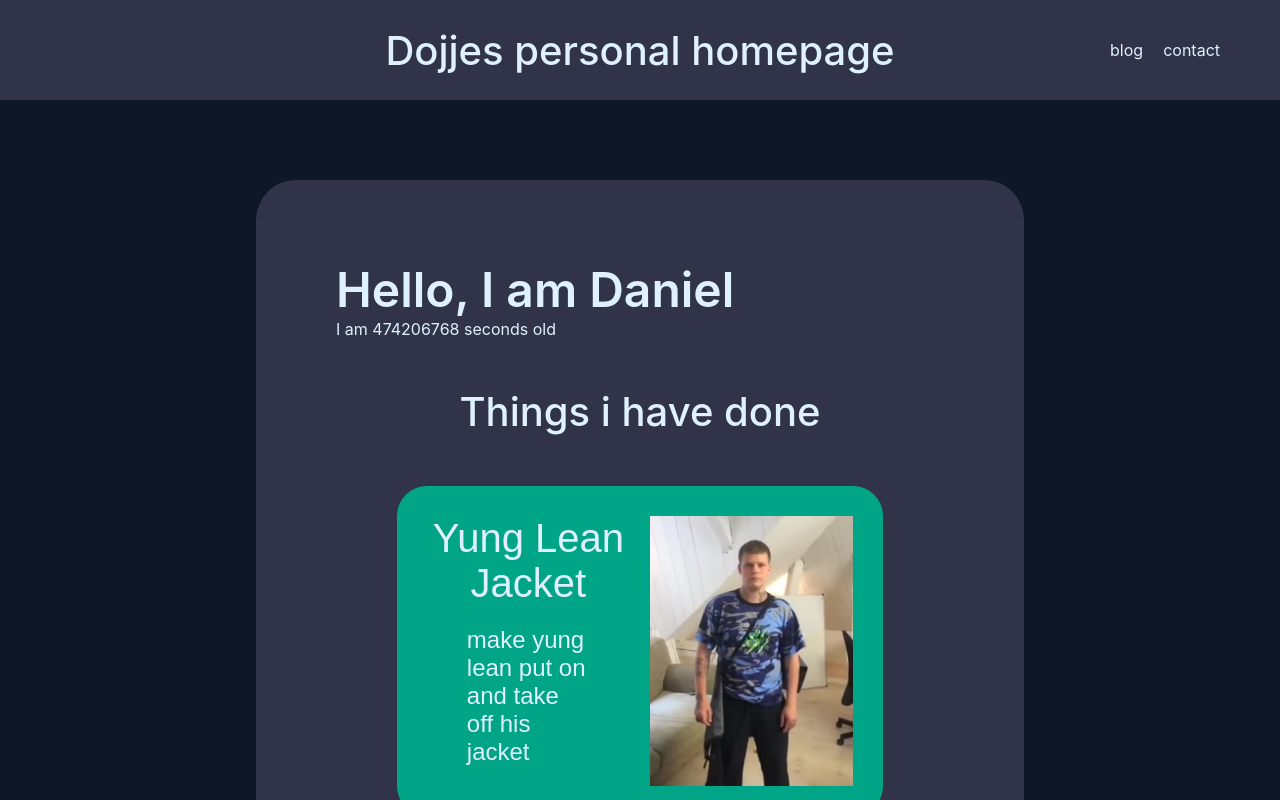
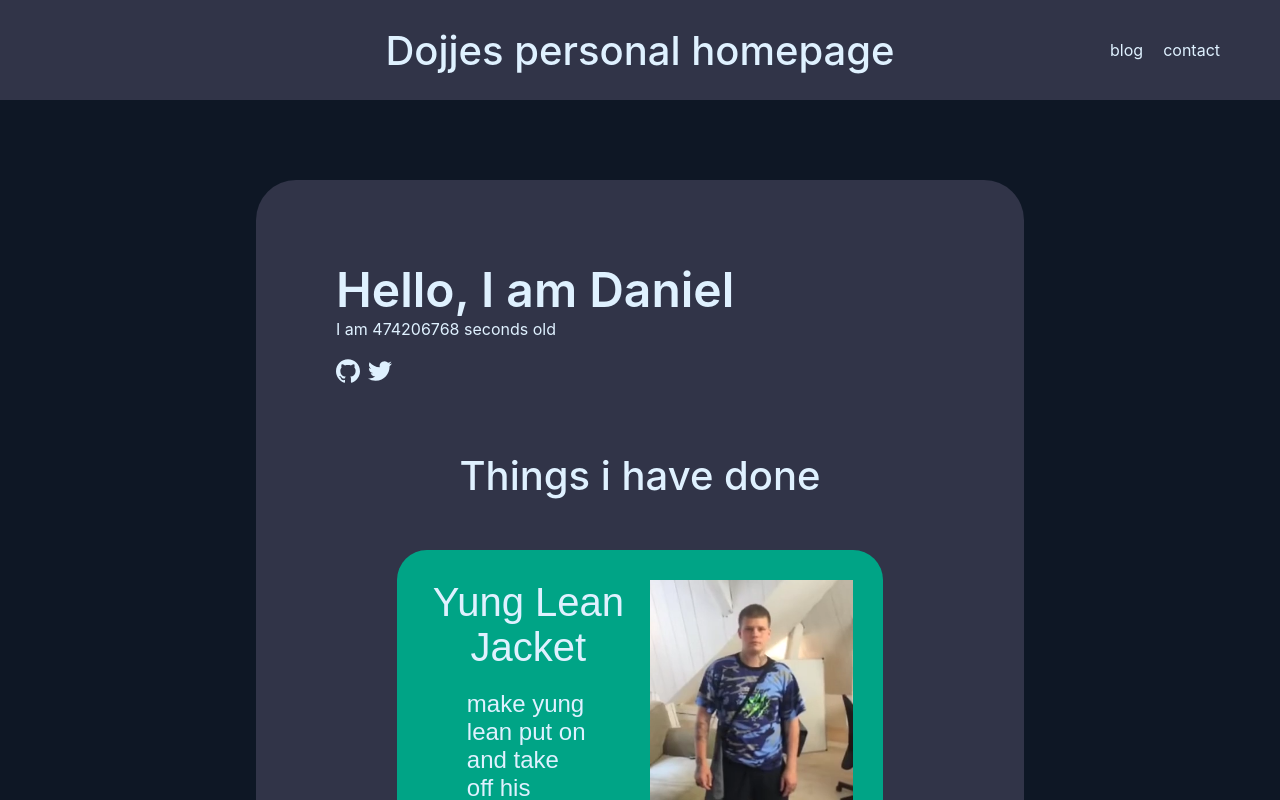
Before and after one commit to Dojje/personal_homepage, a Next.js app in the folder site/: page / in a window 1280 px wide. Shown: the top 800 px of the page. Built offline with nearby package versions, Linux system fonts and the light colour scheme.

Commit message:
added links to github and twitter

```diff
--- a/site/pages/index.js
+++ b/site/pages/index.js
@@ -27,7 +27,7 @@
       <h2>Dojjes personal homepage</h2>
       <div>
         <a href="/blog">
-          blog
+        blog
         </a>
         <a href="/contact">
           contact
@@ -53,7 +53,13 @@
     <div className={styles.introduction}>
       <h1>Hello, I am Daniel</h1>
       <p>I am {age} seconds old</p>
-      <div>
+      <div className={styles.under_intro} >
+        <a href="https://www.github.com/dojje" target="_blank">
+          <svg stroke="currentColor" fill="currentColor" stroke-width="0" role="img" viewBox="0 0 24 24" class="w-7 h-7" height="1em" width="1em" xmlns="http://www.w3.org/2000/svg"><title></title><path d="M12 .297c-6.63 0-12 5.373-12 12 0 5.303 3.438 9.8 8.205 11.385.6.113.82-.258.82-.577 0-.285-.01-1.04-.015-2.04-3.338.724-4.042-1.61-4.042-1.61C4.422 18.07 3.633 17.7 3.633 17.7c-1.087-.744.084-.729.084-.729 1.205.084 1.838 1.236 1.838 1.236 1.07 1.835 2.809 1.305 3.495.998.108-.776.417-1.305.76-1.605-2.665-.3-5.466-1.332-5.466-5.93 0-1.31.465-2.38 1.235-3.22-.135-.303-.54-1.523.105-3.176 0 0 1.005-.322 3.3 1.23.96-.267 1.98-.399 3-.405 1.02.006 2.04.138 3 .405 2.28-1.552 3.285-1.23 3.285-1.23.645 1.653.24 2.873.12 3.176.765.84 1.23 1.91 1.23 3.22 0 4.61-2.805 5.625-5.475 5.92.42.36.81 1.096.81 2.22 0 1.606-.015 2.896-.015 3.286 0 .315.21.69.825.57C20.565 22.092 24 17.592 24 12.297c0-6.627-5.373-12-12-12"></path></svg>
+        </a>
+        <a href="https://twitter.com/dideaus" target="_blank">
+          <svg stroke="currentColor" fill="currentColor" stroke-width="0" role="img" viewBox="0 0 24 24" class="w-7 h-7" height="1em" width="1em" xmlns="http://www.w3.org/2000/svg"><title></title><path d="M23.953 4.57a10 10 0 01-2.825.775 4.958 4.958 0 002.163-2.723c-.951.555-2.005.959-3.127 1.184a4.92 4.92 0 00-8.384 4.482C7.69 8.095 4.067 6.13 1.64 3.162a4.822 4.822 0 00-.666 2.475c0 1.71.87 3.213 2.188 4.096a4.904 4.904 0 01-2.228-.616v.06a4.923 4.923 0 003.946 4.827 4.996 4.996 0 01-2.212.085 4.936 4.936 0 004.604 3.417 9.867 9.867 0 01-6.102 2.105c-.39 0-.779-.023-1.17-.067a13.995 13.995 0 007.557 2.209c9.053 0 13.998-7.496 13.998-13.985 0-.21 0-.42-.015-.63A9.935 9.935 0 0024 4.59z"></path></svg>
+        </a>
 
       </div>
     </div>
--- a/site/styles/home.module.scss
+++ b/site/styles/home.module.scss
@@ -22,6 +22,18 @@
   max-width: 100vw !important;
   padding: 80px;
 
+}
+
+.under_intro {
+  margin: 20px 0;
+  height: 24px;
+  display: flex;
+  gap: 8px;
+
+  svg {
+    width: 24px;
+    height: 24px;
+  }
 }
 
 .stuffDoneContainer {
@@ -92,6 +104,7 @@
   }
 
   a {
+    font-size: 16px;
     margin: 0 10px;
   }
 }
```
